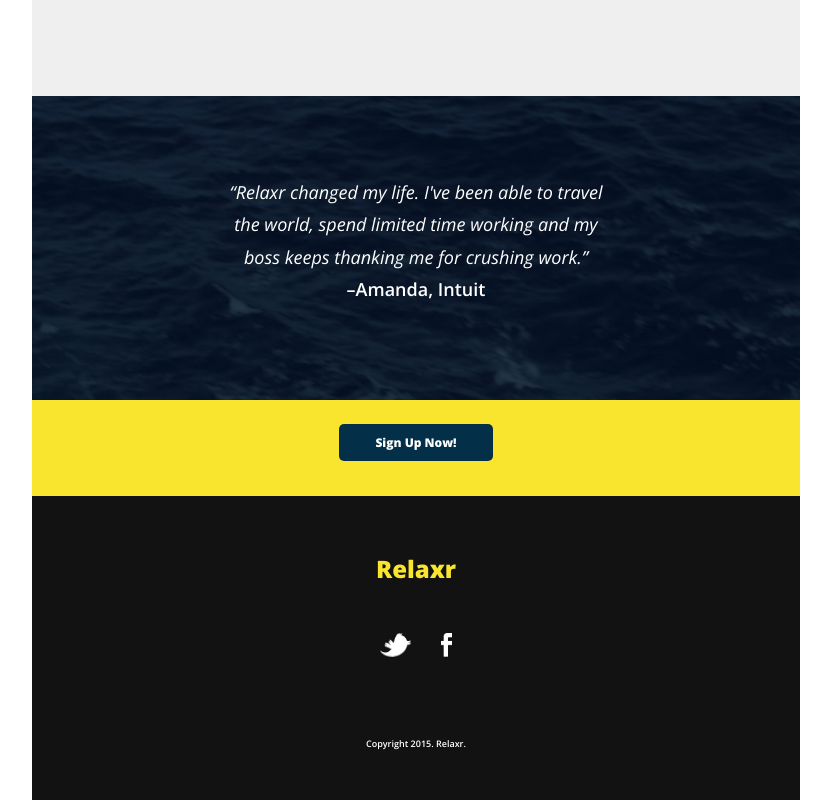
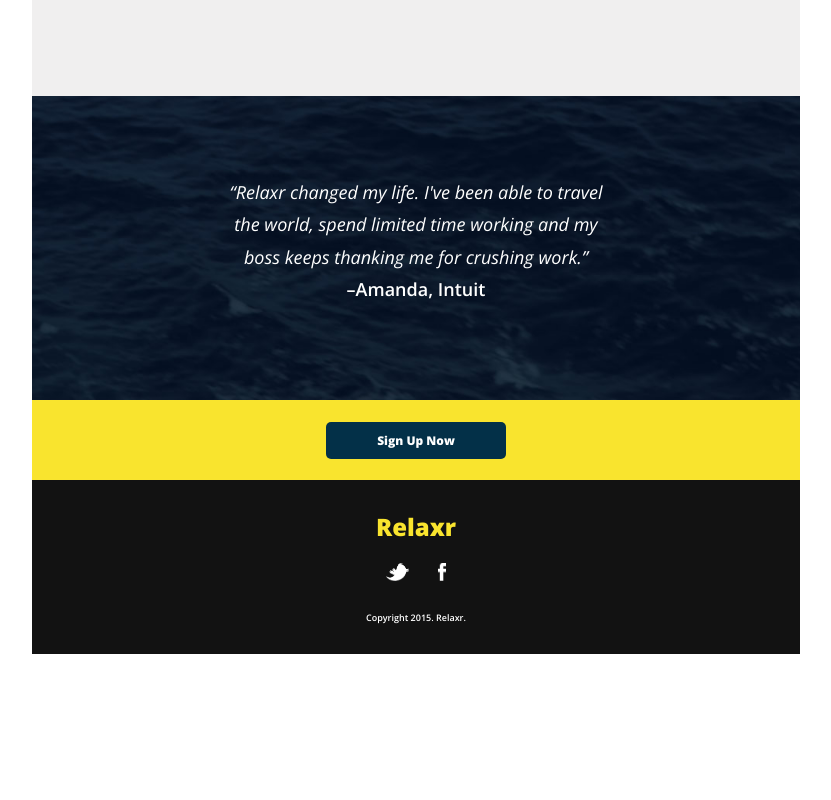
Before and after one commit to schmaltz13/homework-landingpage, a plain HTML site: page index.html in a window 1280 px wide. Shown: the part 944-1744 px from the top of the page, without its empty margins (224-1055 px from the left). After the commit the page ends 1598 px from the top, so only its background shows below. Drawn offline with nearby package versions, Linux system fonts and the light colour scheme.

Commit message:
clean up code

```diff
--- a/css/stylesheet.css
+++ b/css/stylesheet.css
@@ -59,6 +59,7 @@ h2 {
   font-size: 14px;
   font-weight: 800;
   text-align: center;
+  color: #121212;
 }
 h3 {
   position: absolute;
@@ -94,19 +95,24 @@ p > q{
   font-style: italic;
 }
 #yellow {
-  position: relative;
+  display: flex;
+  justify-content: center;
+  align-items: center;
+  height: 80px;
   background-color: #f9e42e;
-  height: 12vh;
 }
-#bottom {
-  display: block;
-  position: relative;
-  top: 3vh;
+#social {
+  display: flex;
+  justify-content: space-between;
+  width: 60px;
   margin: auto;
+  background-color: inherit;
+}
+button {
   background-color: #033048;
   border: none;
   border-radius: 5px;
-  width: 12vw;
+  width: 180px;
   padding: 10px;
   color: #ffffff;
   font-size: 12px;
@@ -115,32 +121,20 @@ p > q{
 }
 footer {
   background-color: #121212;
-  height: 38vh;
+  text-align: center;
 }
-h4 {
-  position:relative;
-  top: 7vh;
+h5 {
+  padding: 30px 0 20px 0;
+  font-weight: 800;
   font-size: 24px;
-  font-weight: 800;
-  text-align: center;
   color: #f9e42e;
 }
-#social {
-  position: relative;
-  top: 13vh;
-  width: 8vw;
-  margin: auto;
-  display: flex;
-  justify-content: space-around;
-}
-img {
-  height: 3vh;
+div img {
+  height: 18px;
 }
 footer p{
-  position: relative;
-  top: 23vh;
+  padding: 30px;
+  font-weight: 600;
   font-size: 9px;
-  font-weight: 600;
   color: #ffffff;
-  text-align: center;
 }
--- a/index.html
+++ b/index.html
@@ -27,11 +27,11 @@
         <p><q>Relaxr changed my life. I've been able to travel the world, spend limited time working and my boss keeps thanking me for crushing work.</q>
           <br>&ndash;Amanda, Intuit</p>
       </section>
-      <section id="yellow">
-        <button id="bottom">Sign Up Now!</button>
-      </section>
+      <div id="yellow">
+        <button>Sign Up Now</button>
+      </div>
       <footer>
-        <h4>Relaxr</h4>
+        <h5>Relaxr</h5>
         <div id="social">
           <img src="./img/twitter.png"/>
           <img src="./img/facebook.png"/>
```
